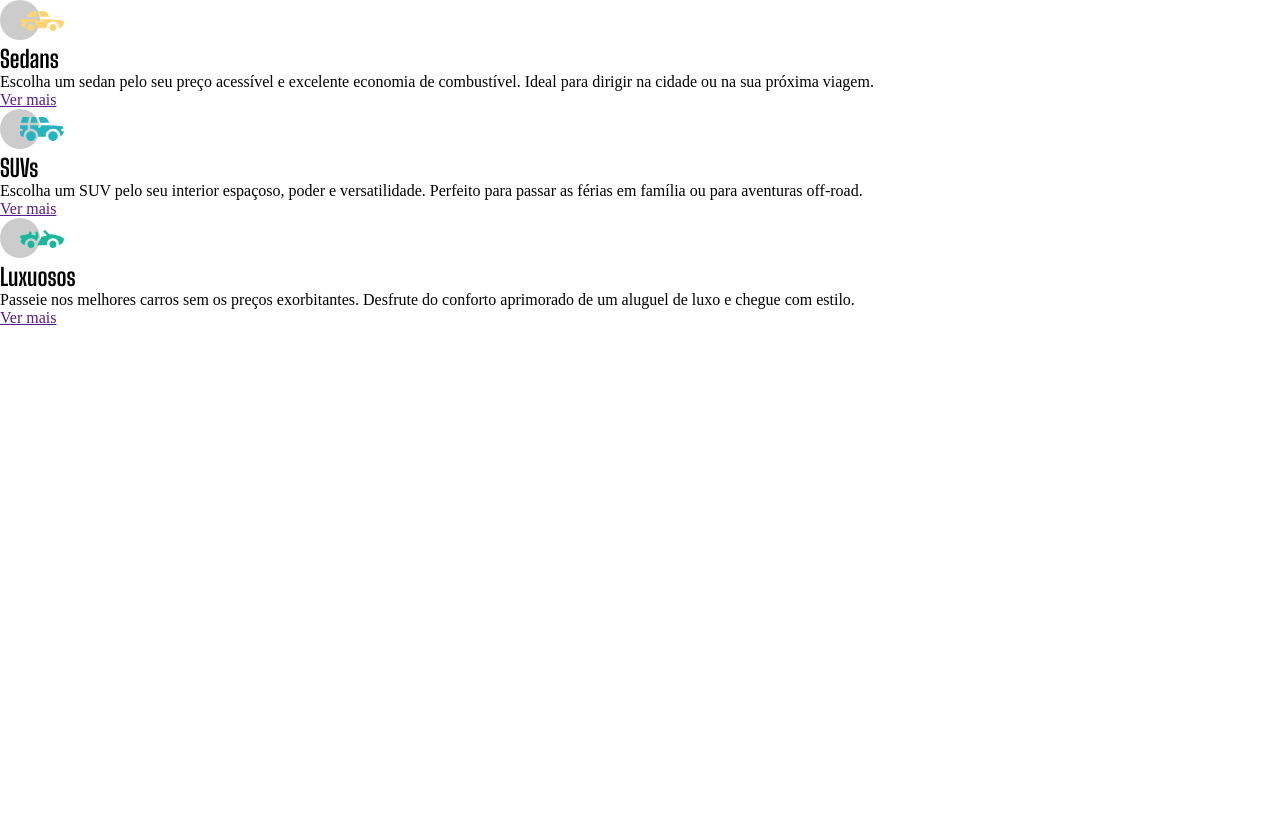
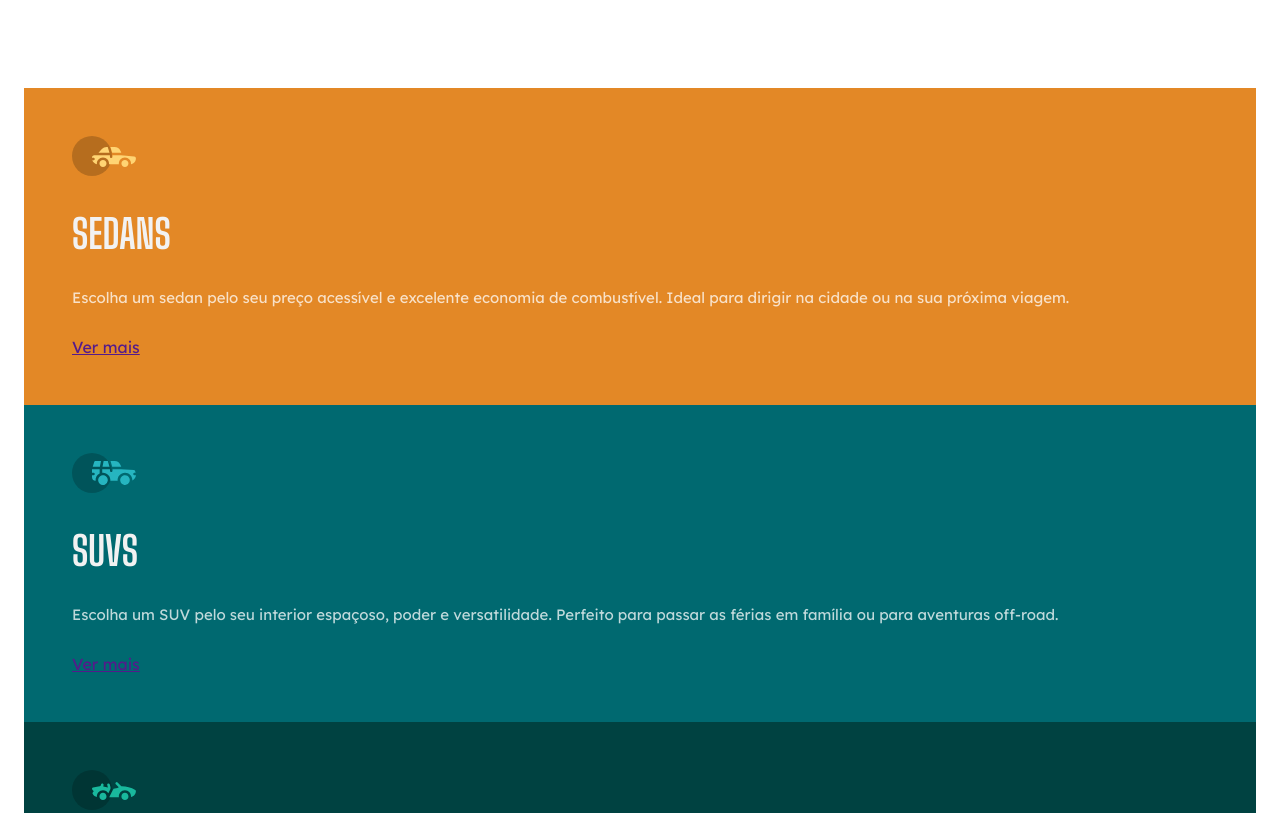
Before and after one commit to 7klucass/carros, a plain HTML site: page index.html in a window 1280 px wide. Shown: the top 813 px of the page. Drawn offline with Linux system fonts and the light colour scheme.

Commit message:
DESENVOLVIMENTO DO CSS

```diff
--- a/style.css
+++ b/style.css
@@ -12,6 +12,41 @@
     --transparente-white:rgba(255, 255, 255, 0.75);
 }
 
+body{
+    padding: 5.5rem 1.5rem;
+}
+
 h2{
     font-family: 'Big Shoulders Display', sans-serif;
+    text-transform: uppercase;
+    font-size: 2.5rem;
+    color: var(--gray);
+    margin-block: 1.875rem;
 }
+
+p{
+    font-family: 'Lexend Deca', sans-serif;
+    font-size: 0.9375rem;
+    color: var(--transparente-white);
+    margin-bottom: 1.875rem;
+}
+
+a{
+    font-family: 'Lexend Deca', sans-serif;
+}
+
+section{
+    padding: 3rem;;
+}
+
+.sedans{
+    background: var(--orange);
+}
+
+.suvs{
+    background: var(--cyan);
+}
+
+.luxuosos{
+    background: var(--dark-cyan);
+}
```
